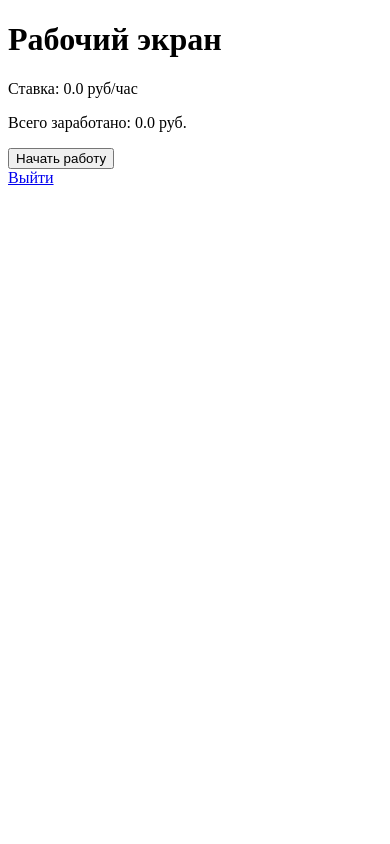
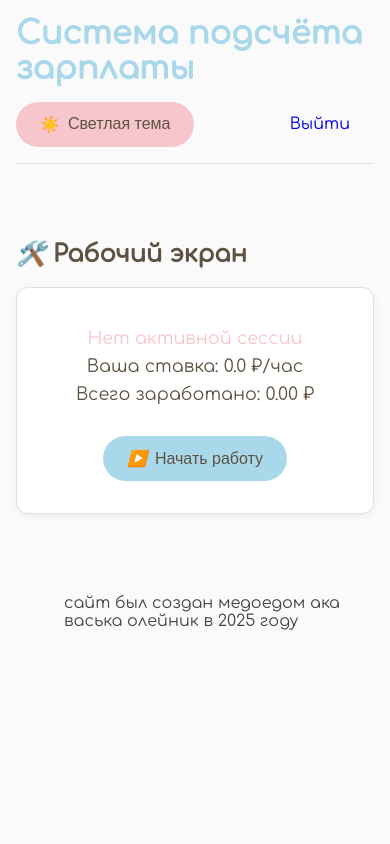
Before and after one commit to unixenjoyer/diplombik, a Flask app: page /work in a window 390 px wide. Run offline with Flask 3, Linux system fonts and the light colour scheme; a user stored in the database is signed in.

Commit message:
v 0.4
wow!

```diff
--- a/app.py
+++ b/app.py
@@ -39,6 +39,18 @@ def login_required(f):
         return f(*args, **kwargs)
     return decorated_function
 
+@app.context_processor
+def inject_theme():
+    return dict(current_theme=session.get('theme', 'light'))
+
+@app.route('/toggle_theme', methods=['POST'])
+@login_required
+def toggle_theme():
+    current_theme = session.get('theme', 'light')
+    new_theme = 'dark' if current_theme == 'light' else 'light'
+    session['theme'] = new_theme
+    return '', 204
+
 @app.route('/', methods=['GET', 'POST'])
 def login():
     if request.method == 'POST':
@@ -50,7 +62,7 @@ def login():
             session['user_id'] = user.id
             session['is_admin'] = user.is_admin
             return redirect(url_for('admin' if user.is_admin else 'work'))
-        flash('Неверный логин или пароль!')
+        flash('Неверный логин или пароль!', 'error')
     return render_template('login.html')
 
 @app.route('/register', methods=['GET', 'POST'])
@@ -60,12 +72,12 @@ def register():
         password = request.form['password']
 
         if User.query.filter_by(username=username).first():
-            flash('Пользователь уже существует!')
+            flash('Пользователь уже существует!', 'error')
         else:
             new_user = User(username=username, password=password)
             db.session.add(new_user)
             db.session.commit()
-            flash('Регистрация успешна!')
+            flash('Регистрация успешна!', 'success')
             return redirect(url_for('login'))
     return render_template('register.html')
 
@@ -80,14 +92,14 @@ def work():
             new_session = WorkSession(user_id=user.id)
             db.session.add(new_session)
             db.session.commit()
-            flash('Работа начата!')
+            flash('Работа начата!', 'success')
         elif 'end' in request.form and active_session:
             active_session.end_time = datetime.utcnow()
             hours = (active_session.end_time - active_session.start_time).total_seconds() / 3600
             salary = hours * user.hourly_rate
             user.total_earned += salary
             db.session.commit()
-            flash(f'Заработано: {salary:.2f} руб.')
+            flash(f'Заработано: {salary:.2f} руб.', 'success')
         return redirect(url_for('work'))
 
     return render_template('work.html', user=user, active_session=active_session)
@@ -115,11 +127,7 @@ def add_employee():
     if User.query.filter_by(username=username).first():
         flash('Пользователь уже существует!', 'error')
     else:
-        new_employee = User(
-            username=username,
-            password=password,
-            hourly_rate=hourly_rate
-        )
+        new_employee = User(username=username, password=password, hourly_rate=hourly_rate)
         db.session.add(new_employee)
         db.session.commit()
         flash('Сотрудник добавлен!', 'success')
--- a/static/style.css
+++ b/static/style.css
@@ -1,45 +1,89 @@
 :root {
+  /* Light Theme */
   --primary: #a8d8ea;
   --secondary: #f5e6ca;
   --accent: #f7c5cc;
   --text: #5e5343;
-  --light: #f8f9fa;
+  --bg: #fafafa;
+  --card-bg: #ffffff;
+  --border: #e0e0e0;
   --success: #c1e1c1;
   --error: #ffcccb;
+  --success-text: #2b580c;
+  --error-text: #8b0000;
 }
 
+[data-theme="dark"] {
+  /* Dark Theme */
+  --primary: #2a3f54;
+  --secondary: #3a4e64;
+  --accent: #5d4b6c;
+  --text: #e0e0e0;
+  --bg: #1a1a1a;
+  --card-bg: #2d2d2d;
+  --border: #444444;
+  --success: #2d5d2d;
+  --error: #5d2d2d;
+  --success-text: #c1e1c1;
+  --error-text: #ffcccb;
+}
+
+/* Base Styles */
 body {
-  font-family: 'Segoe UI', Tahoma, Geneva, Verdana, sans-serif;
-  background-color: #fafafa;
+  font-family: 'Comfortaa', sans-serif;
+  background-color: var(--bg);
   color: var(--text);
-  line-height: 1.6;
   margin: 0;
   padding: 0;
+  min-height: 100vh;
+  transition: background-color 0.3s, color 0.3s;
 }
 
 .container {
-  max-width: 800px;
-  margin: 2rem auto;
+  max-width: 1000px;
+  margin: 0 auto;
   padding: 2rem;
-  background: white;
-  border-radius: 16px;
-  box-shadow: 0 4px 20px rgba(0,0,0,0.08);
 }
 
-h1, h2, h3 {
-  color: #6d8b74;
-  font-weight: 500;
+/* Header */
+header {
+  display: flex;
+  justify-content: space-between;
+  align-items: center;
+  margin-bottom: 2rem;
+  padding-bottom: 1rem;
+  border-bottom: 1px solid var(--border);
 }
 
+h1 {
+  color: var(--primary);
+  margin: 0;
+}
+
+.header-controls {
+  display: flex;
+  gap: 1rem;
+}
+
+/* Footer */
+footer {
+	margin-left: 32px;
+	padding-left: 32px;
+	color: #444444;
+  }
+
+/* Buttons */
 .btn {
   padding: 0.8rem 1.5rem;
   border: none;
   border-radius: 50px;
   font-size: 1rem;
   cursor: pointer;
-  transition: all 0.3s ease;
-  font-weight: 500;
-  letter-spacing: 0.5px;
+  transition: all 0.3s;
+  display: inline-flex;
+  align-items: center;
+  gap: 0.5rem;
+  text-decoration: none;
 }
 
 .btn-primary {
@@ -47,29 +91,41 @@ h1, h2, h3 {
   color: var(--text);
 }
 
-.btn-primary:hover {
-  background-color: #8ecae6;
-  transform: translateY(-2px);
-}
-
 .btn-danger {
   background-color: var(--accent);
   color: var(--text);
 }
 
-.btn-danger:hover {
-  background-color: #f4acb7;
+.btn:hover {
   transform: translateY(-2px);
+  opacity: 0.9;
 }
 
+.theme-toggle {
+  background-color: var(--accent);
+  color: var(--text);
+}
+
+/* Cards */
+.card {
+  background: var(--card-bg);
+  border-radius: 12px;
+  padding: 1.5rem;
+  margin-bottom: 1.5rem;
+  border: 1px solid var(--border);
+  box-shadow: 0 2px 10px rgba(0,0,0,0.05);
+}
+
+/* Forms */
 .form-control {
   width: 100%;
   padding: 0.8rem;
   margin-bottom: 1rem;
-  border: 2px solid #e0e0e0;
+  border: 1px solid var(--border);
   border-radius: 50px;
-  transition: border 0.3s;
-  background-color: var(--light);
+  background-color: var(--bg);
+  color: var(--text);
+  transition: all 0.3s;
 }
 
 .form-control:focus {
@@ -78,6 +134,7 @@ h1, h2, h3 {
   box-shadow: 0 0 0 3px rgba(168, 216, 234, 0.3);
 }
 
+/* Tables */
 .table {
   width: 100%;
   border-collapse: separate;
@@ -87,20 +144,17 @@ h1, h2, h3 {
 
 .table th {
   background-color: var(--primary);
-  color: var(--text);
+  color: white;
   padding: 1rem;
   text-align: left;
 }
 
 .table td {
   padding: 1rem;
-  border-bottom: 1px solid #e0e0e0;
+  border-bottom: 1px solid var(--border);
 }
 
-.table tr:last-child td {
-  border-bottom: none;
-}
-
+/* Flash Messages */
 .flash {
   padding: 1rem;
   margin: 1rem 0;
@@ -109,33 +163,31 @@ h1, h2, h3 {
 
 .flash.success {
   background-color: var(--success);
-  color: #2b580c;
+  color: var(--success-text);
 }
 
 .flash.error {
   background-color: var(--error);
-  color: #8b0000;
+  color: var(--error-text);
 }
 
-/* Анимации */
-@keyframes fadeIn {
-  from { opacity: 0; transform: translateY(10px); }
-  to { opacity: 1; transform: translateY(0); }
-}
-
-.container {
-  animation: fadeIn 0.5s ease-out;
-}
-
-/* Адаптивность */
+/* Responsive */
 @media (max-width: 768px) {
   .container {
-    margin: 1rem;
-    padding: 1.5rem;
-    border-radius: 12px;
+    padding: 1rem;
   }
 
-  .btn {
-    padding: 0.6rem 1rem;
+  header {
+    flex-direction: column;
+    gap: 1rem;
+  }
+
+  .header-controls {
+    width: 100%;
+    justify-content: space-between;
+  }
+
+  .table td, .table th {
+    padding: 0.75rem;
   }
 }
--- a/templates/base.html
+++ b/templates/base.html
@@ -1,20 +1,47 @@
 <!DOCTYPE html>
-<html lang="ru">
+<html lang="ru" data-theme="{{ current_theme }}">
 <head>
   <meta charset="UTF-8">
   <meta name="viewport" content="width=device-width, initial-scale=1.0">
   <title>{% block title %}WorkLogger{% endblock %}</title>
   <link rel="stylesheet" href="{{ url_for('static', filename='style.css') }}">
   <link href="https://fonts.googleapis.com/css2?family=Comfortaa:wght@400;500&display=swap" rel="stylesheet">
+  <script>
+    document.addEventListener('DOMContentLoaded', () => {
+      const savedTheme = localStorage.getItem('theme') || '{{ current_theme }}';
+      document.documentElement.setAttribute('data-theme', savedTheme);
+    });
+
+    function toggleTheme() {
+      const currentTheme = document.documentElement.getAttribute('data-theme');
+      const newTheme = currentTheme === 'light' ? 'dark' : 'light';
+
+      fetch('/toggle_theme', {
+        method: 'POST',
+        headers: {
+          'Content-Type': 'application/json',
+        }
+      }).then(() => {
+        document.documentElement.setAttribute('data-theme', newTheme);
+        localStorage.setItem('theme', newTheme);
+      });
+    }
+  </script>
 </head>
 <body>
   <div class="container">
     <header>
-      <h1>WorkLogger</h1>
+      <h1>Система подсчёта зарплаты</h1>
       {% if 'user_id' in session %}
-        <nav>
+        <div class="header-controls">
+          <button onclick="toggleTheme()" class="btn theme-toggle">
+            <span class="theme-icon">
+              {% if current_theme == 'light' %}🌙{% else %}☀️{% endif %}
+            </span>
+            {% if current_theme == 'light' %}Тёмная{% else %}Светлая{% endif %} тема
+          </button>
           <a href="{{ url_for('logout') }}" class="btn">Выйти</a>
-        </nav>
+        </div>
       {% endif %}
     </header>
 
@@ -31,10 +58,9 @@
     <main>
       {% block content %}{% endblock %}
     </main>
-
-    <footer>
-      <p>© 2025 WorkLogger | Пастельный дизайн от студии Медоеда ака Васьки Олейника </p>
-    </footer>
   </div>
+  <footer>
+	<p>сайт был создан медоедом ака васька олейник в 2025 году</p>
+  </footer>
 </body>
 </html>
--- a/templates/work.html
+++ b/templates/work.html
@@ -1,33 +1,66 @@
-<!DOCTYPE html>
-<html>
-<head>
-    <title>Рабочий экран</title>
-</head>
-<body>
-    <h1>Рабочий экран</h1>
-    {% with messages = get_flashed_messages() %}
-        {% if messages %}
-            <ul>
-                {% for message in messages %}
-                    <li>{{ message }}</li>
-                {% endfor %}
-            </ul>
+{% extends "base.html" %}
+
+{% block content %}
+<section class="work-section">
+  <h2><i class="icon-work"></i> Рабочий экран</h2>
+
+  <div class="card work-card">
+    <div class="work-status">
+      {% if active_session %}
+        <p class="active-session">Активная сессия начата: {{ active_session.start_time.strftime('%H:%M') }}</p>
+      {% else %}
+        <p class="no-session">Нет активной сессии</p>
+      {% endif %}
+
+      <p class="rate-info">Ваша ставка: {{ user.hourly_rate }} ₽/час</p>
+      <p class="total-info">Всего заработано: {{ "%.2f"|format(user.total_earned) }} ₽</p>
+    </div>
+
+    <div class="work-controls">
+      <form method="POST">
+        {% if active_session %}
+          <button type="submit" name="end" class="btn btn-danger">
+            <i class="icon-stop"></i> Завершить работу
+          </button>
+        {% else %}
+          <button type="submit" name="start" class="btn btn-primary">
+            <i class="icon-start"></i> Начать работу
+          </button>
         {% endif %}
-    {% endwith %}
+      </form>
+    </div>
+  </div>
+</section>
 
-    <p>Ставка: {{ user.hourly_rate }} руб/час</p>
-    <p>Всего заработано: {{ user.total_earned }} руб.</p>
+<style>
+.work-section {
+  padding: 1.5rem 0;
+}
 
-    {% if active_session %}
-        <form method="POST">
-            <button type="submit" name="end">Завершить работу</button>
-        </form>
-    {% else %}
-        <form method="POST">
-            <button type="submit" name="start">Начать работу</button>
-        </form>
-    {% endif %}
+.work-card {
+  text-align: center;
+  padding: 2rem;
+}
 
-    <a href="{{ url_for('logout') }}">Выйти</a>
-</body>
-</html>
+.work-status p {
+  margin: 0.5rem 0;
+  font-size: 1.1rem;
+}
+
+.active-session {
+  color: var(--success);
+}
+
+.no-session {
+  color: var(--accent);
+}
+
+.work-controls {
+  margin-top: 2rem;
+}
+
+.icon-work:before { content: "🛠️"; }
+.icon-start:before { content: "▶️"; }
+.icon-stop:before { content: "⏹️"; }
+</style>
+{% endblock %}
```
Also changed, not shown: templates/admin.html (+5 -61 lines), templates/login.html (+55 -2 lines), templates/register.html (+66 -26 lines), instance/worklogger.db.
